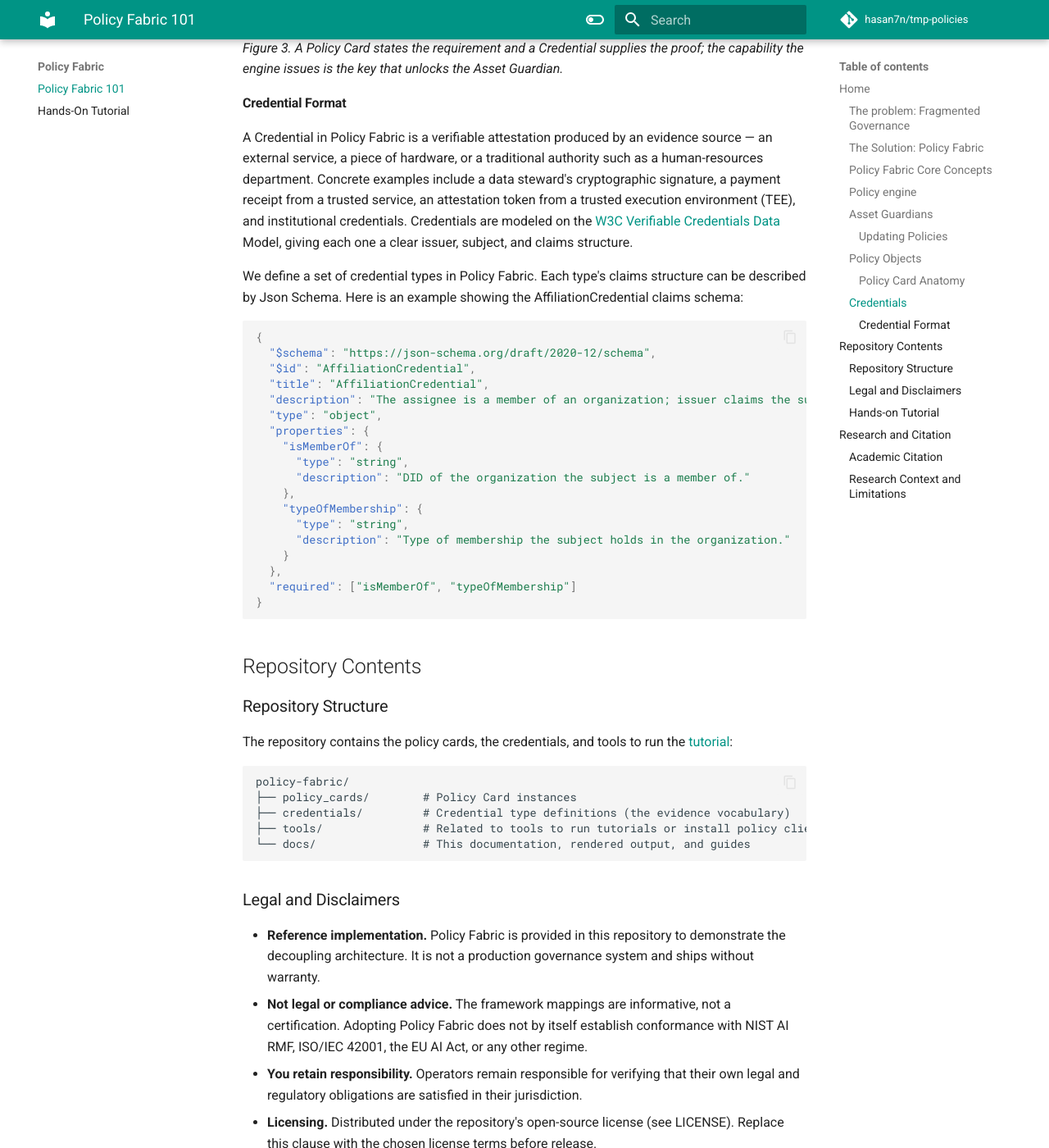
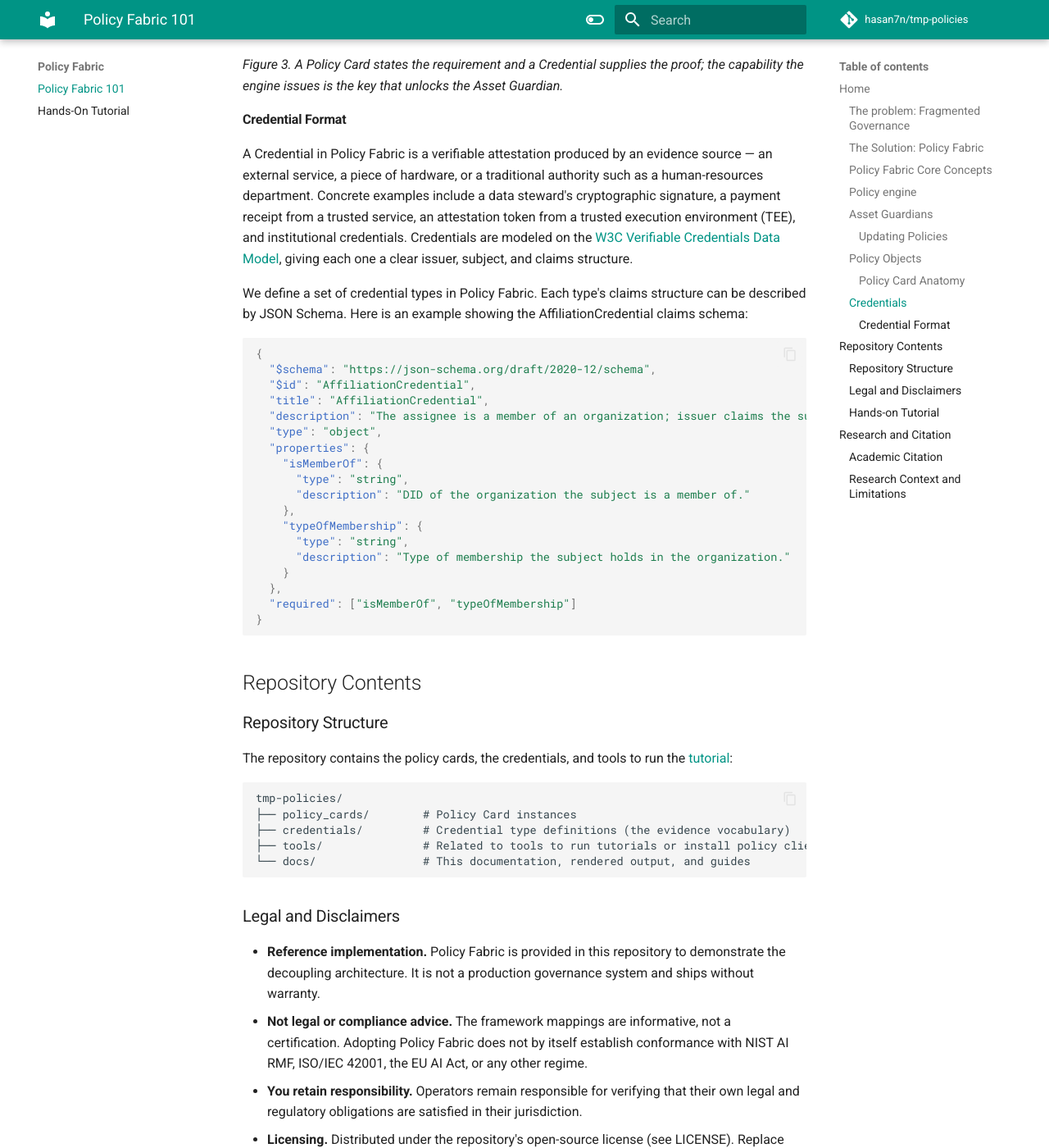
Before and after one commit to hasan7n/tmp-policies, an MkDocs documentation site: the page built from docs/docs/index.md, in a window 1280 px wide and 1400 px high, scrolled down 6507 px. Shown: the whole window at 82% size. Built offline with MkDocs 1.6.1 and Material for MkDocs 9.7.7, drawn with Linux system fonts in a browser that asks for light colours; comment, search, counter and statistics services are not loaded; some of the changed text lies outside the part shown.

Commit message:
Fix copyedits in Policy Fabric 101
- Fix typo "an the following advantages"
- Number the second figure caption Figure 2 (was a second Figure 1)
- Fill in the description of the Legal & Disclaimers row in the card
  anatomy table (it repeated the section name)
- Repair the W3C Verifiable Credentials Data Model link (the word
  "Model" sat outside the link) and write JSON Schema consistently
- Make the repository tree match the actual repo name
- Cite the position paper as @unpublished instead of @inproceedings
  with a NeurIPS 2026 proceedings entry that does not exist yet

Co-Authored-By: Claude Fable 5 <noreply@anthropic.com>

````diff
--- a/docs/docs/index.md
+++ b/docs/docs/index.md
@@ -116,9 +116,9 @@ Therefore, below is the flow of a policy evaluation:
 
 #### Credential Format
 
-A Credential in Policy Fabric is a verifiable attestation produced by an evidence source — an external service, a piece of hardware, or a traditional authority such as a human-resources department. Concrete examples include a data steward's cryptographic signature, a payment receipt from a trusted service, an attestation token from a trusted execution environment (TEE), and institutional credentials. Credentials are modeled on the [W3C Verifiable Credentials Data](https://www.w3.org/TR/vc-data-model-2.0/) Model, giving each one a clear issuer, subject, and claims structure.
+A Credential in Policy Fabric is a verifiable attestation produced by an evidence source — an external service, a piece of hardware, or a traditional authority such as a human-resources department. Concrete examples include a data steward's cryptographic signature, a payment receipt from a trusted service, an attestation token from a trusted execution environment (TEE), and institutional credentials. Credentials are modeled on the [W3C Verifiable Credentials Data Model](https://www.w3.org/TR/vc-data-model-2.0/), giving each one a clear issuer, subject, and claims structure.
 
-We define a set of credential types in Policy Fabric. Each type's claims structure can be described by Json Schema. Here is an example showing the AffiliationCredential claims schema:
+We define a set of credential types in Policy Fabric. Each type's claims structure can be described by JSON Schema. Here is an example showing the AffiliationCredential claims schema:
 
 ```json
 {
@@ -148,7 +148,7 @@ We define a set of credential types in Policy Fabric. Each type's claims structu
 The repository contains the policy cards, the credentials, and tools to run the [tutorial](tutorial.md):
 
 ```
-policy-fabric/
+tmp-policies/
 ├── policy_cards/        # Policy Card instances
 ├── credentials/         # Credential type definitions (the evidence vocabulary)
 ├── tools/               # Related to tools to run tutorials or install policy client
````
Also changed, not shown: other parts of docs/docs/index.md (+9 -10 lines).
